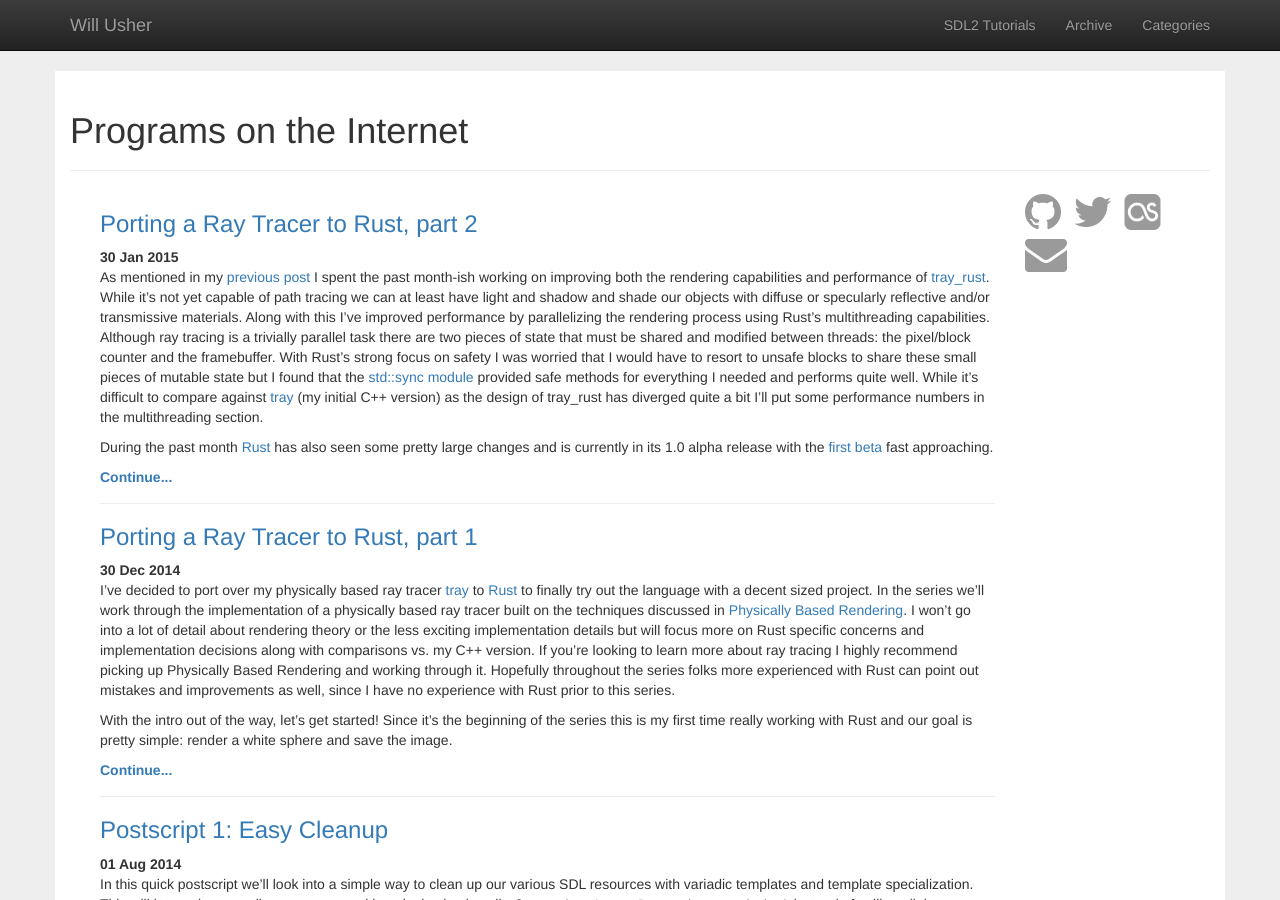
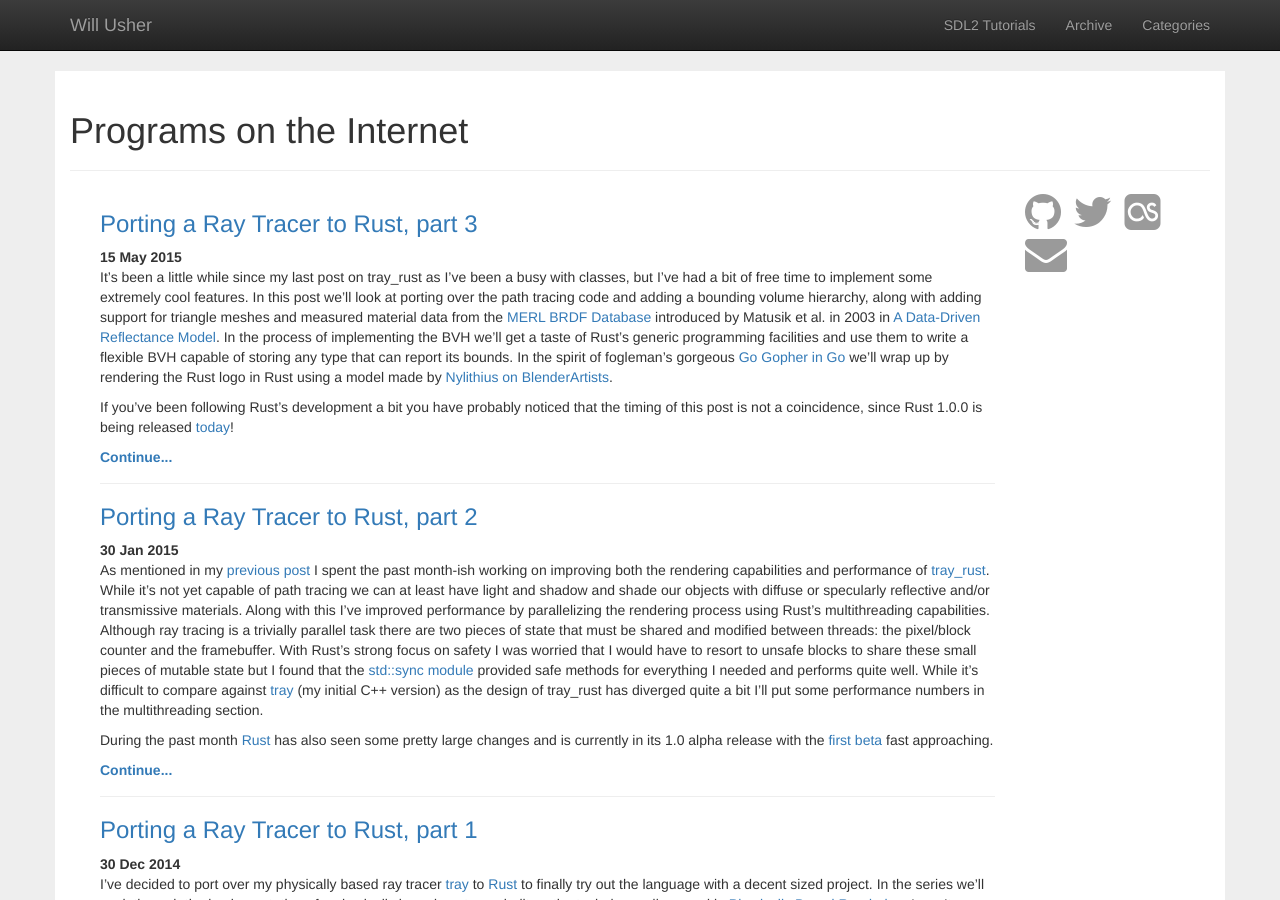
Before and after one commit to Twinklebear/Twinklebear.github.io, a Jekyll site: the page built from index.html, in a window 1280 px wide and 900 px high. Built offline with Jekyll 4.4.1, drawn with Linux system fonts in a browser that asks for light colours; nearby versions of some CDN libraries.

Commit message:
Publish post!

```diff
--- a/_posts/2015-05-15-porting-a-ray-tracer-to-rust-part-3.md
+++ b/_posts/2015-05-15-porting-a-ray-tracer-to-rust-part-3.md
@@ -1,8 +1,8 @@
 ---
-published: false
+published: true
 layout: post
 title: "Porting a Ray Tracer to Rust, part 3"
-description: "Path Tracing and Meshes"
+description: "Path Tracing the Rust Logo!"
 category:
 tags: ["Rust", "ray tracing", "graphics"]
 ---
@@ -19,7 +19,7 @@ by rendering the Rust logo in Rust using a model made by
 [Nylithius on BlenderArtists](http://blenderartists.org/forum/showthread.php?362836-Rust-language-3D-logo).
 
 If you've been following Rust's development a bit you have probably noticed that the timing of this post is not a
-coincidence, since Rust 1.0.0 is being released [today](http://blog.rust-lang.org/2015/02/13/Final-1.0-timeline.html)!
+coincidence, since Rust 1.0.0 is being released [today](http://blog.rust-lang.org/2015/05/15/Rust-1.0.html)!
 
 <!--more-->
 
@@ -298,7 +298,7 @@ and with some friends from the computer graphics community: the Buddha and Drago
 [Stanford 3D Scanning repository](http://graphics.stanford.edu/data/3Dscanrep/). The Rust logo has 28,844 triangles, the version
 of the Buddha I used has 1,087,474 triangles and the version of the Dragon has 871,306 triangles. The render times are
 from a reasonably beefy machine we have at the lab with dual
-[Xeon E5-2680 @ 2.7GHz](http://ark.intel.com/products/64583/Intel-Xeon-Processor-E5-2680-20M-Cache-2_70-GHz-8_00-GTs-Intel-QPI),
+[Xeon E5-2680's @ 2.7GHz](http://ark.intel.com/products/64583/Intel-Xeon-Processor-E5-2680-20M-Cache-2_70-GHz-8_00-GTs-Intel-QPI),
 I ran tray\_rust with 32 threads for these renders. There is also still a bug in my BVH construction which is leading
 to less than optimal BVHs so I think these times could be improved a bit once I get that fixed. Area lights are also
 still on my todo list so these scenes are just lit by a single point light and as such we don't get any nice soft shadows.
```
